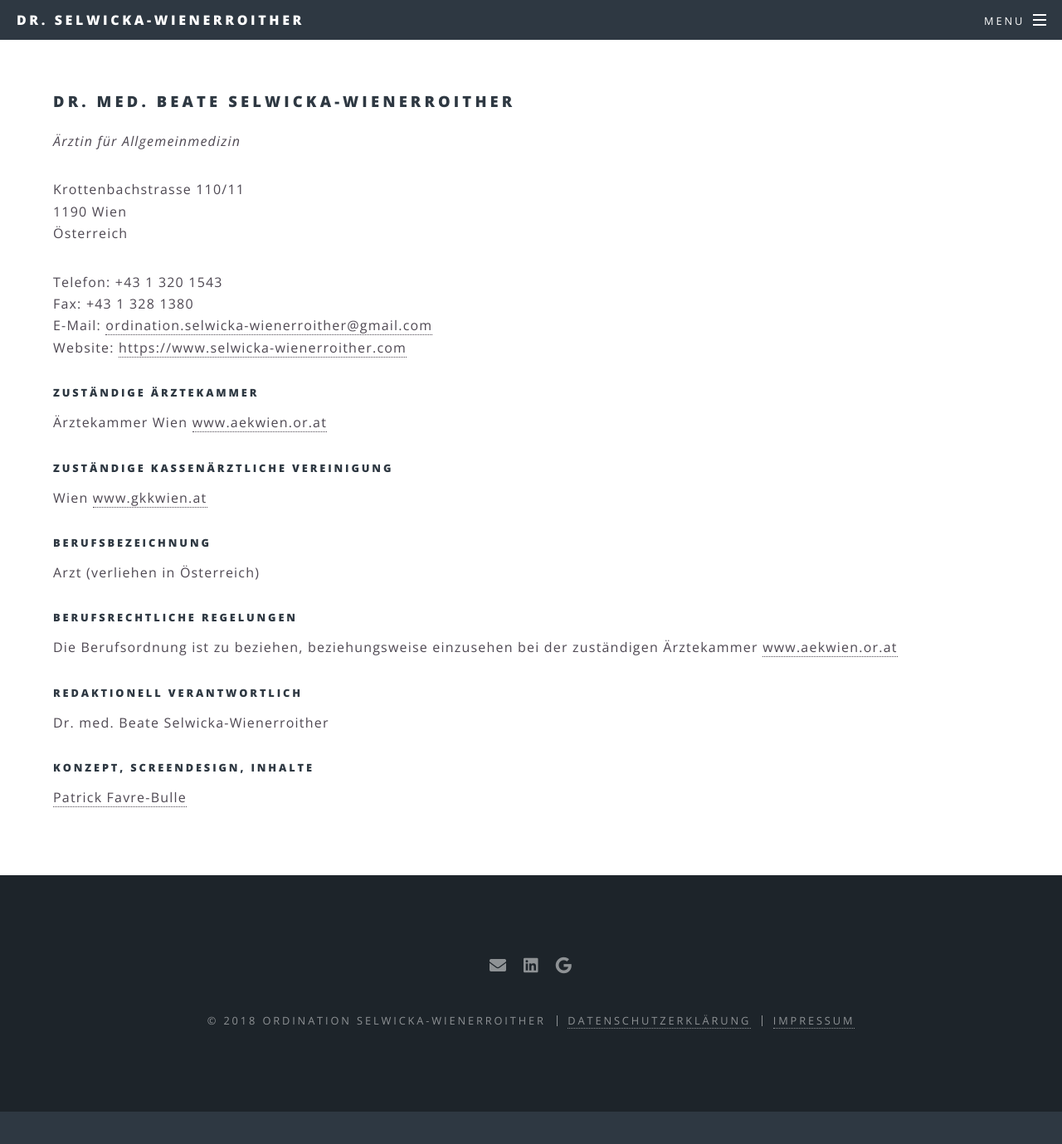
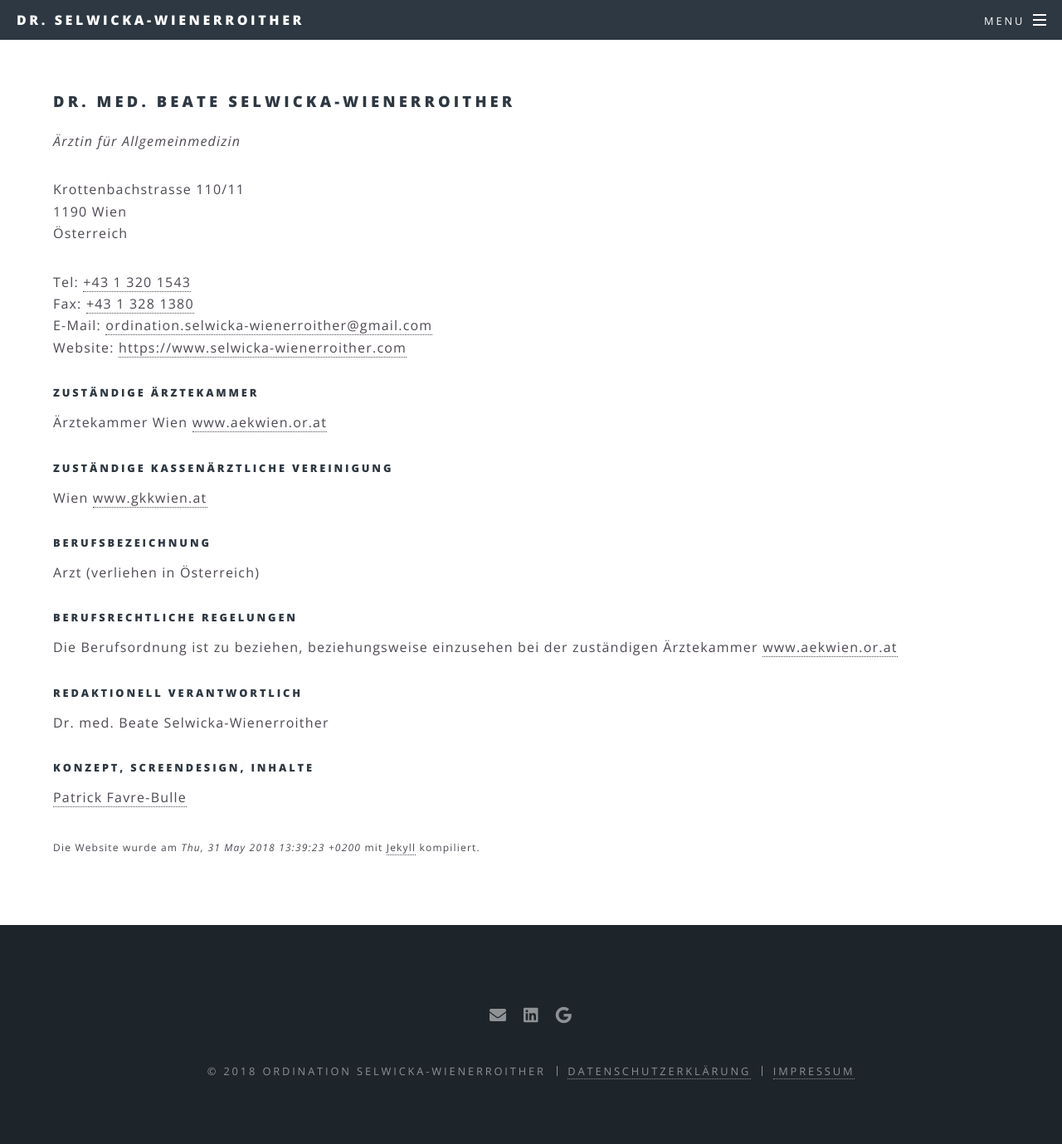
Before and after one commit to patrickfav/website-dr-sel, a Jekyll site: the page built from page_legal_notice.md, in a window 1280 px wide and 1400 px high, scrolled down 367 px. Shown: the top 1379 px of the window at 83% size. Built offline with Jekyll 4.4.1, drawn with Linux system fonts in a browser that asks for light colours; before the commit the page ends 1707 px from its top, so only the background shows below that.

Commit message:
Add compile date

```diff
--- a/_includes/footer.html
+++ b/_includes/footer.html
@@ -30,4 +30,5 @@
     <a href="https://github.com/patrickfav/website-dr-sel" style="font-size: 0.8em">This site is a development preview</a>
     {% endif %}
   </p>
+  <span style="display: none">jekyll build date: {{ site.time | date_to_rfc822 }}</span>
 </footer>
--- a/css/main.scss
+++ b/css/main.scss
@@ -204,6 +204,9 @@ $baseurl: '#{$site_baseurl}/images';
 		}
 	}
 
+    small {
+		font-size: 0.75em;
+	}
 	.align-left {
 		text-align: left;
 	}
--- a/page_legal_notice.md
+++ b/page_legal_notice.md
@@ -14,9 +14,9 @@ _{{ site.description }}_
 {{ site.data.global.contact.address.line2 }}\\
 {{ site.data.global.contact.address.line3 }}
 
-Telefon:	{{ site.data.global.contact.tel }}\\
-Fax:	{{ site.data.global.contact.fax }}\\
-E-Mail:	[{{ site.email }}](mailto:{{ site.email }})\\
+Tel:	{{ site.data.global.contact.tel | tel_link}}\\
+Fax:	{{ site.data.global.contact.fax | tel_link }}\\
+E-Mail:	{{ site.email | mailObfuscate }}\\
 Website:	[{{ site.url }}]({{ site.url }})
 
 ##### Zuständige Ärztekammer
@@ -36,3 +36,5 @@ Die Berufsordnung ist zu beziehen, beziehungsweise einzusehen bei der zuständig
 
 ##### Konzept, ScreenDesign, Inhalte
 [Patrick Favre-Bulle](https://github.com/patrickfav)
+
+<small>Die Website wurde am _{{ site.time | date_to_rfc822 }}_ mit [Jekyll](https://jekyllrb.com) kompiliert.</small>
```
